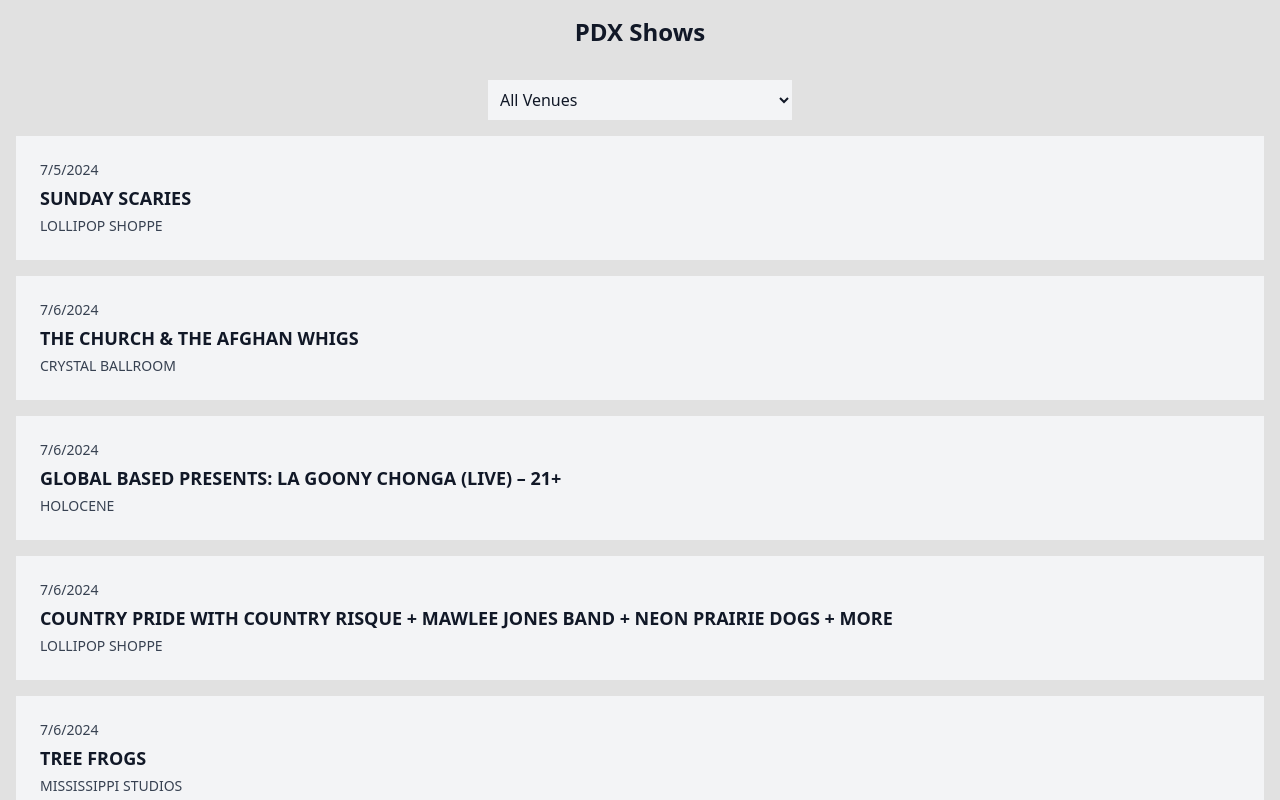
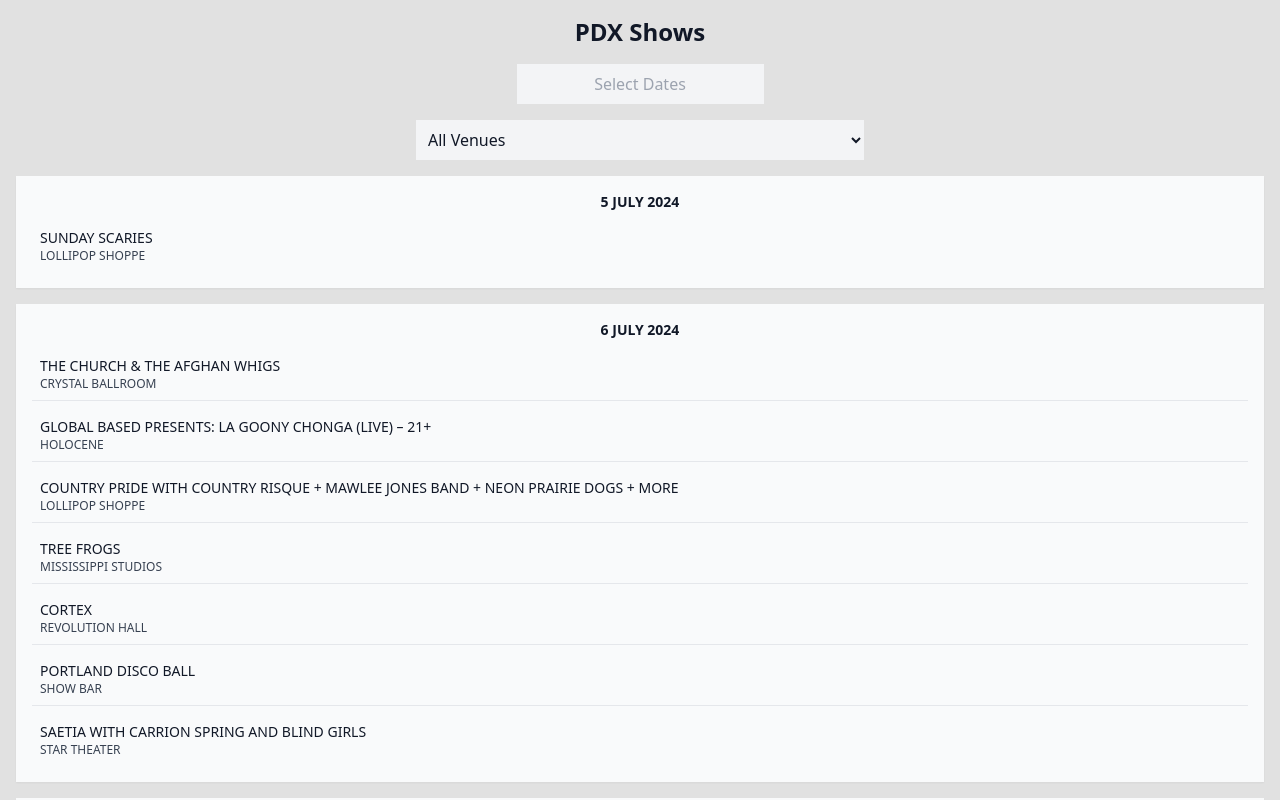
Before and after one commit to ecostache/pdx-shows, a Next.js app: page / in a window 1280 px wide. Shown: the top 800 px of the page. Built offline with nearby package versions, Linux system fonts and the light colour scheme.

Commit message:
New theme

```diff
--- a/package.json
+++ b/package.json
@@ -11,7 +11,8 @@
   "dependencies": {
     "axios": "^1.7.2",
     "next": "14.2.4",
-    "react": "^18",
+    "react": "^18.3.1",
+    "react-datepicker": "^7.2.0",
     "react-dom": "^18"
   },
   "devDependencies": {
--- a/pages/index.js
+++ b/pages/index.js
@@ -1,16 +1,20 @@
 import React, { useEffect, useState } from 'react';
 import axios from 'axios';
+import DatePicker from 'react-datepicker';
+import 'react-datepicker/dist/react-datepicker.css';
 
 const Home = () => {
   const [events, setEvents] = useState([]);
   const [venues, setVenues] = useState([]);
   const [selectedVenue, setSelectedVenue] = useState('All Venues');
+  const [startDate, setStartDate] = useState(null);
+  const [endDate, setEndDate] = useState(null);
 
   useEffect(() => {
     axios.get('/events.json')
       .then(response => {
         const currentDate = new Date();
-        currentDate.setHours(0,0,0,0);
+        currentDate.setHours(0, 0, 0, 0);
         const futureEvents = response.data.filter(event => new Date(event.date) >= currentDate);
         setEvents(futureEvents);
         const uniqueVenues = [...new Set(futureEvents.map(event => event.venue))];
@@ -26,28 +30,61 @@
     setSelectedVenue(e.target.value);
   };
 
-  const filteredEvents = selectedVenue === 'All Venues' ? events : events.filter(event => event.venue === selectedVenue);
+  const filteredEvents = events.filter(event => {
+    const isVenueMatch = selectedVenue === 'All Venues' || event.venue === selectedVenue;
+    const eventDate = new Date(event.date);
+    const isDateMatch = (!startDate || eventDate >= startDate) && (!endDate || eventDate <= endDate);
+    return isVenueMatch && isDateMatch;
+  });
+
+  const groupedEvents = filteredEvents.reduce((acc, event) => {
+    const date = new Date(event.date).toLocaleDateString('en-UK', { year: 'numeric', month: 'long', day: 'numeric' }).toUpperCase();
+    if (!acc[date]) {
+      acc[date] = [];
+    }
+    acc[date].push(event);
+    return acc;
+  }, {});
 
   return (
-    <div className="container mx-auto p-4">
-      <h1 className="text-2xl font-bold text-center mb-8 text-gray-900 dark:text-gray-100">PDX Shows</h1>
-      <div className="flex justify-center mb-4">
+    <div className="container mx-auto p-4 dark:bg-gray-900 min-h-screen">
+      <h1 className="text-2xl font-bold text-center mb-4 text-gray-900 dark:text-gray-100">PDX Shows</h1>
+      <div className="flex flex-col items-center mb-4 space-y-4">
+        <DatePicker
+          selected={startDate}
+          onChange={(dates) => {
+            const [start, end] = dates;
+            setStartDate(start);
+            setEndDate(end);
+          }}
+          startDate={startDate}
+          endDate={endDate}
+          selectsRange
+          className="p-2 text-center w-full max-w-xs md:max-w-sm lg:max-w-md bg-gray-100 text-gray-900 dark:bg-gray-700 dark:text-gray-100"
+          placeholderText="Select Dates"
+        />
         <select
           id="venue"
           value={selectedVenue}
           onChange={handleVenueChange}
-          className="p-2 bg-gray-100 text-gray-900 dark:bg-gray-900 dark:text-gray-100">
+          className="p-2 w-full max-w-xs md:max-w-sm lg:max-w-md bg-gray-100 text-gray-900 dark:bg-gray-700 dark:text-gray-100">
           {venues.map((venue, index) => (
             <option key={index} value={venue}>{venue}</option>
           ))}
         </select>
       </div>
       <ul className="space-y-4">
-        {filteredEvents.map((event, index) => (
-          <li key={index} className="p-6 bg-gray-100 dark:bg-gray-900">
-            <p className="text-sm font-light text-gray-700 dark:text-gray-400">{new Date(event.date).toLocaleDateString()}</p>
-            <p className="mt-1 text-lg font-semibold text-gray-900 dark:text-gray-100">{event.title}</p>
-            <p className="mt-1 text-sm font-light text-gray-700 dark:text-gray-400">{event.venue}</p>
+        {Object.keys(groupedEvents).map(date => (
+          <li key={date} className="p-4 bg-gray-50 dark:bg-gray-800 shadow-sm">
+            <h2 className="text-sm font-semibold text-center text-gray-900 dark:text-gray-100 mb-2">{date}</h2>
+            <ul className="space-y-2">
+              {groupedEvents[date].map((event, index, array) => (
+                <li key={index} className={`p-2 ${index !== array.length - 1 ? 'border-b border-gray-200 dark:border-gray-700' : ''}`}>
+                  <p className="text-sm text-gray-900 dark:text-gray-100">{event.title}</p>
+                  <p className="text-xs font-light text-gray-700 dark:text-gray-400">{event.venue}</p>
+                </li>
+              ))}
+            </ul>
           </li>
         ))}
       </ul>
```
Also changed, not shown: 1 other file (tests, documents, lock files or other folders).
